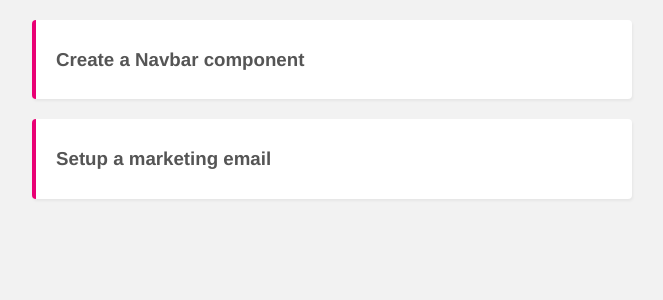
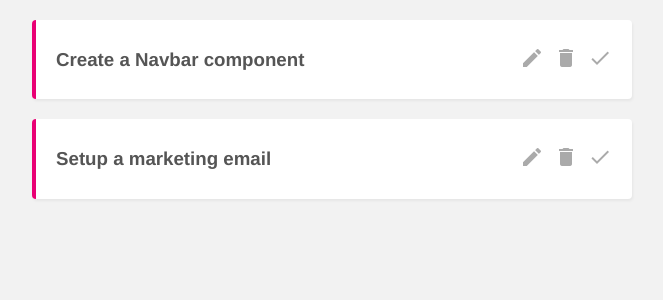
Before and after one commit to VisheshSingh/project-planner, a Vue app: page / in a window 1280 px wide. Shown: the top 300 px of the page, without its empty margins (308-971 px from the left). Built offline with nearby package versions, Linux system fonts and the light colour scheme; data requests are answered from the project's data file.

Commit message:
material-icons

```diff
--- a/public/index.html
+++ b/public/index.html
@@ -1,15 +1,23 @@
 <!DOCTYPE html>
 <html lang="en">
   <head>
-    <meta charset="utf-8">
-    <meta http-equiv="X-UA-Compatible" content="IE=edge">
-    <meta name="viewport" content="width=device-width,initial-scale=1.0">
-    <link rel="icon" href="<%= BASE_URL %>favicon.ico">
+    <meta charset="utf-8" />
+    <meta http-equiv="X-UA-Compatible" content="IE=edge" />
+    <meta name="viewport" content="width=device-width,initial-scale=1.0" />
+    <link rel="icon" href="<%= BASE_URL %>favicon.ico" />
+    <link
+      href="https://fonts.googleapis.com/icon?family=Material+Icons"
+      rel="stylesheet"
+    />
     <title><%= htmlWebpackPlugin.options.title %></title>
   </head>
   <body>
     <noscript>
-      <strong>We're sorry but <%= htmlWebpackPlugin.options.title %> doesn't work properly without JavaScript enabled. Please enable it to continue.</strong>
+      <strong
+        >We're sorry but <%= htmlWebpackPlugin.options.title %> doesn't work
+        properly without JavaScript enabled. Please enable it to
+        continue.</strong
+      >
     </noscript>
     <div id="app"></div>
     <!-- built files will be auto injected -->
--- a/src/components/SingleProject.vue
+++ b/src/components/SingleProject.vue
@@ -2,6 +2,17 @@
   <div class="project">
     <div class="actions">
       <h3 @click="toggleDetails">{{ project.title }}</h3>
+      <div class="icons">
+        <span class="material-icons">
+          edit
+        </span>
+        <span class="material-icons">
+          delete
+        </span>
+        <span class="material-icons">
+          done
+        </span>
+      </div>
     </div>
     <div class="details" v-if="showDetails">
       <p>{{ project.details }}</p>
@@ -39,4 +50,21 @@
 h3 {
   cursor: pointer;
 }
+
+.actions {
+  display: flex;
+  justify-content: space-between;
+  align-items: center;
+}
+
+.material-icons {
+  font-size: 24px;
+  margin-left: 10px;
+  color: #aaa;
+  cursor: pointer;
+}
+
+.material-icons:hover {
+  color: #777;
+}
 </style>
```
